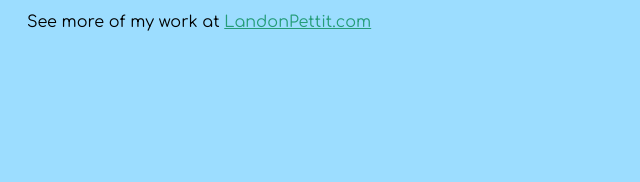
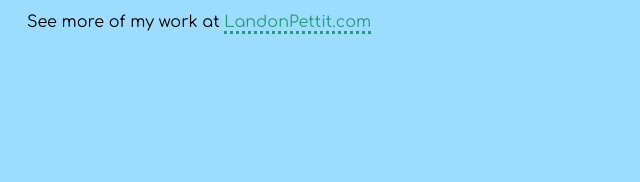
Before and after one commit to NotOnLand/stuffformywebsite, a plain HTML site: page docs/weatherapp/about.html in a window 1280 px wide. Shown: the part 305-487 px from the top of the page, 153-793 px from the left. Drawn offline with Linux system fonts and the light colour scheme.

Commit message:
Update style.css

```diff
--- a/docs/weatherapp/css/style.css
+++ b/docs/weatherapp/css/style.css
@@ -270,6 +270,9 @@ footer a:hover {
 
 #mysite {
   color: rgb(37, 156, 120);
+  text-decoration: none;
+  border-bottom: 3px dotted rgb(37, 156, 120);
+  margin-bottom: 3px;
 }
 
 ::-webkit-scrollbar {
```
